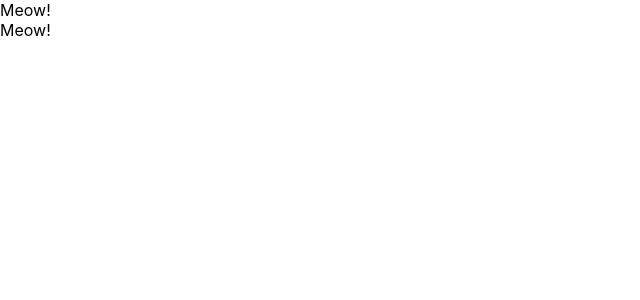
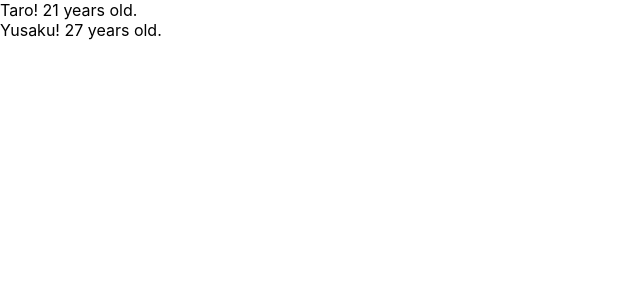
Before and after one commit to harada32/crud-app1, a React (Create React App) app: page / in a window 1280 px wide. Shown: the top 300 px of the page, without its empty margins (0-640 px from the left). Built offline with nearby package versions, Linux system fonts and the light colour scheme.

Commit message:
components update

```diff
--- a/src/App.js
+++ b/src/App.js
@@ -1,13 +1,21 @@
 import React from 'react';
 
 const App = () => {
+  const profiles = [
+    { name: "Taro", age:"21"},
+    { name: "Yusaku", age:"27"}
+  ]
+
   return(
     <React.Fragment>
-      <Cat />
-      <Cat />
+      {
+        profiles.map((profile, index) => {
+          return <User key={index} name={profile.name} age={profile.age}/>
+        })
+      }
     </React.Fragment>
   )};
 
-const Cat = () => <div>Meow!</div>
+const User = (props) => <div>{props.name}! {props.age} years old.</div>
 
 export default App;
```
